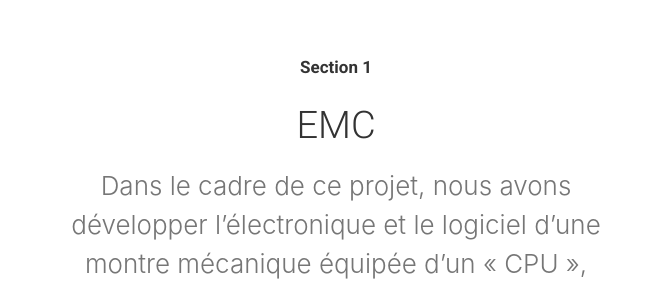
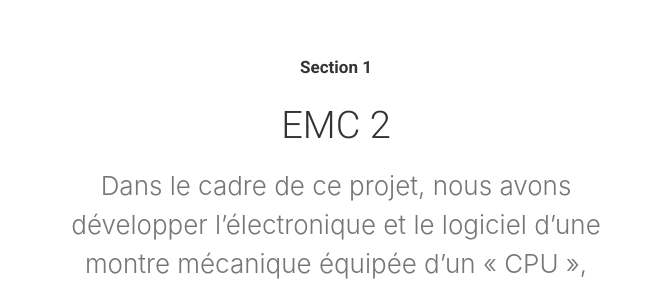
Before and after one commit to evaletolab-ch/evaletolab.ch, a Jekyll site: the page built from _articles/urwerk.md, in a window 1280 px wide and 900 px high, scrolled down 688 px. Shown: the part 157-446 px from the top of the window, without its empty margins (304-975 px from the left). Built offline with Jekyll 4.4.1, drawn with Linux system fonts in a browser that asks for light colours; comment, search, counter and statistics services are not loaded.

Commit message:
urwerk.md mis à jour

```diff
--- a/_articles/urwerk.md
+++ b/_articles/urwerk.md
@@ -10,7 +10,7 @@ tags: <span>eagle pcb</span> <span>c/c++</span> <span>AVR</span>
 published: true
 ---
 
-## EMC
+## EMC 2
 Dans le cadre de ce projet, nous avons développer l'électronique et le logiciel d’une montre mécanique équipée d’un « CPU », permettant de mesurer la précision du mouvement. Le «CPU» est alimentée par un condensateur qui se charge avec l'aide d'une manivelle. Pas de batterie avec la limite de 1000 charges, mais un super-condensateur pratiquement sans limite de charge.
 
 ![urwerk 1](/assets/images/urwerk-emc-dev1.jpg)
```
